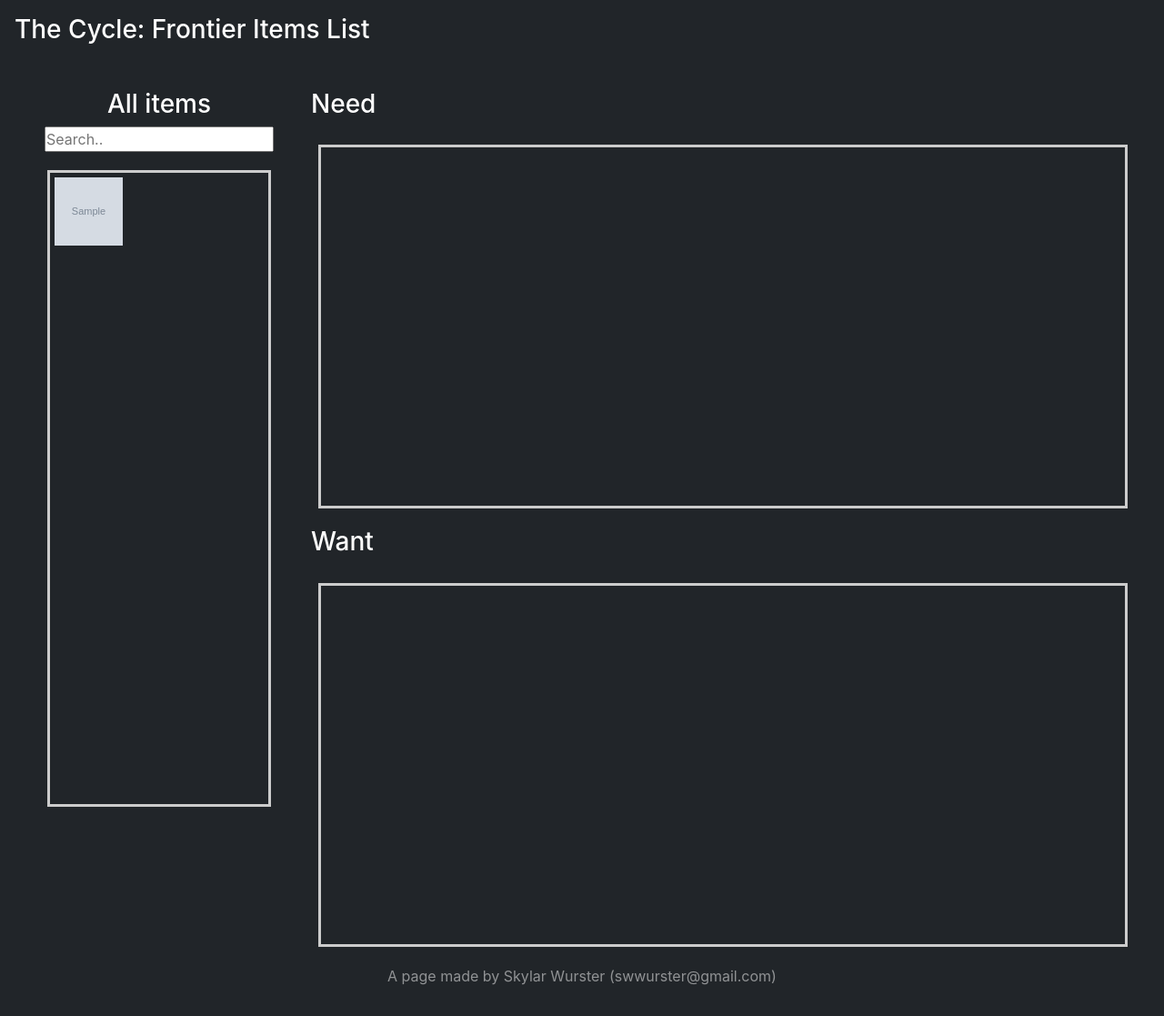
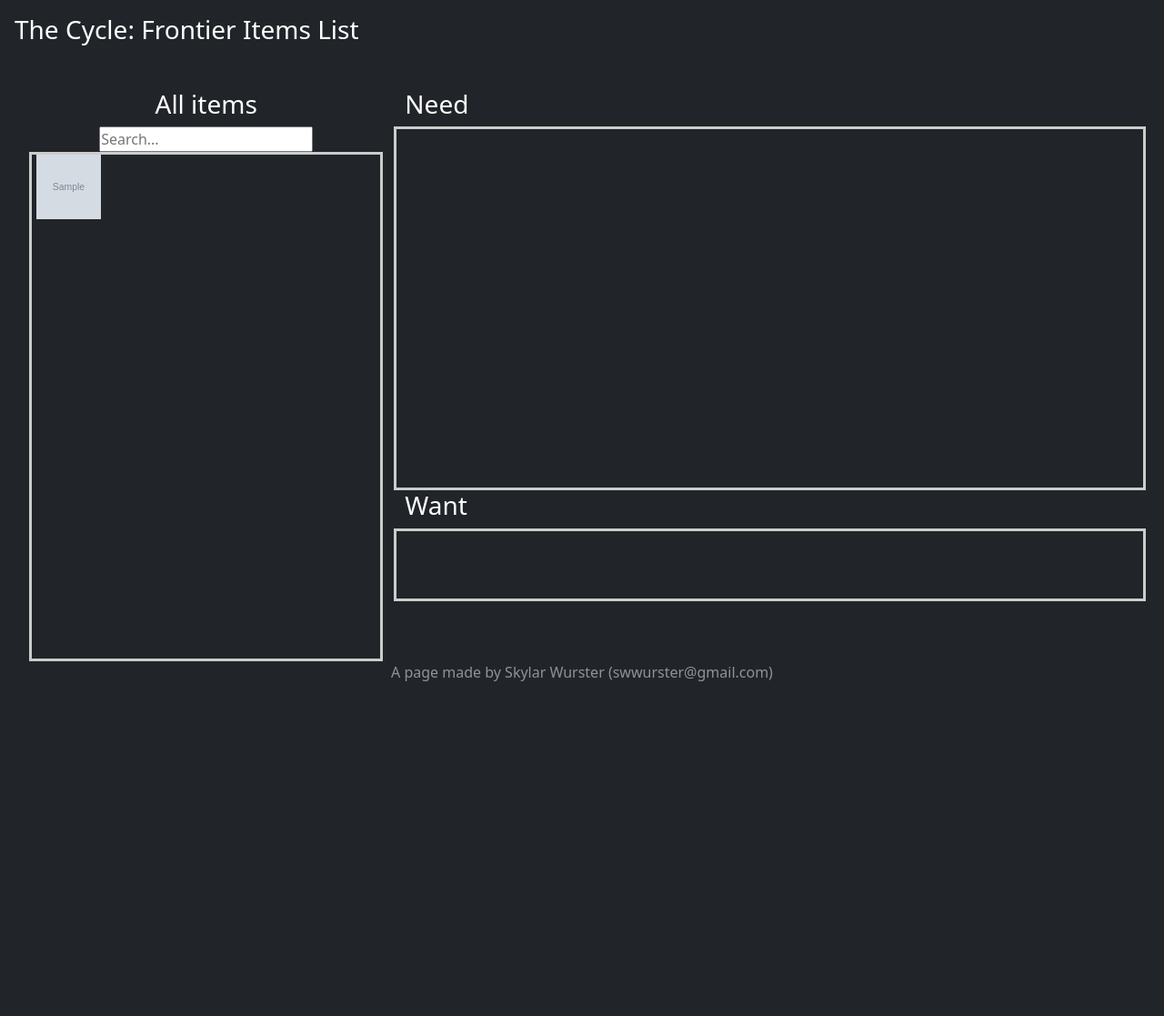
Before and after one commit to skywolf829/TheCycleFrontierItemTracker, a Flask app: template templates/index.html in a window 1280 px wide. Shown: the whole page at 91% size. After the commit the page ends 749 px from the top, so only its background shows below. Run offline with Flask 2, Linux system fonts and the light colour scheme; the template is opened without the code that fills it: most values are stand-ins (such as "Sample title", 1, 10 or a date in 2020); grey boxes marked "Sample" are stand-in pictures; some libraries are stand-ins or nearby versions.

Commit message:
Updates grids

```diff
--- a/static/css/style.css
+++ b/static/css/style.css
@@ -2,33 +2,44 @@
     margin: 0;
     padding: 0;
     box-sizing: border-box;
+    font-family: Refinery, ui-sans, system-ui, Helvetica, Arial, sans-serif;
 }
 
 body {
-    font-family: -apple-system, BlinkMacSystemFont, 'Segoe UI', Roboto, Oxygen, Ubuntu, Cantarell, 'Open Sans', 'Helvetica Neue', sans-serif;
-    font-size: 16px;
     background-color: #fff;
     overflow: hidden;
 }
 
-.box {
+.need-box {
     border: solid 3px #ccc;
-    height: 400px;
+    height: 50vh;
     /* align items in the box */
     display: grid;
-    overflow: auto;
-    flex-direction: column;
-    flex-wrap: wrap;
+    grid-template-columns: repeat(2, 1fr);
+    overflow: scroll;
+    gap: 10px;
+}
+
+.want-box {
+    border: solid 3px #ccc;
+    height: 10vh;
+    /* align items in the box */
+    display: grid;
+    grid-template-columns: repeat(2, 1fr);
+    overflow: scroll;
+    gap: 10px;
 }
 
 .items-box {
     border: solid 3px #ccc;
-    height: 700px;
-    /* align items in the box */
     display: grid;
-    overflow: auto;
-    flex-direction: column;
-    flex-wrap: wrap;
+    grid-template-columns: repeat(auto-fill, 5.5vw);
+    grid-template-rows: repeat(auto-fill, 5.5vw);
+    grid-auto-flow: row;
+    overflow: scroll;
+    gap: 0px;
+    height: 70vh;
+    justify-content: space-evenly;
 }
 
 
@@ -37,11 +48,8 @@
 }
 
 .item {
-    height: 75px;
-    width: 75px;
-    flex: 0 0 0;
-    margin: 5px;
-
+    height: 5.5vw;
+    width: 5.5vw;
     /*background-color: #F0DB4F; */
 
 }
--- a/templates/index.html
+++ b/templates/index.html
@@ -24,10 +24,11 @@
         <br>
           <main class="px-3">
             <div class="row">
-              <div class="col-3">
+              <div class="col-4">
                 <h3 align="center">All items</h3>
-                <input type="text" id="searchInput" onkeyup="searchItems()" placeholder="Search..">
-                <div id="all_items_container" class="items-box flex-container">
+                <input type="text" id="searchInput" onkeyup="searchItems()" placeholder="Search...">
+                <br>
+                <div id="all_items_container" class="items-box">
                 {% for item in items_list: %}
                   <img src= {{ url_for('static', filename=item['image_src']) }}
                   title= "{{ item['name'] }}"
@@ -37,14 +38,14 @@
                 {% endfor %}
                 </div>
               </div>
-              <div class="col-9">
+              <div class="col-8">
                 <div class="row">
                   <h3 align="left">Need</h3>
-                  <div id="need_items" class="box flex-container"></div>
+                  <div id="need_items" class="need-box"></div>
                 </div>
                 <div class="row">
                   <h3 align="left">Want</h3>
-                  <div id="want_items" class="box flex-container"></div>
+                  <div id="want_items" class="want-box"></div>
                 </div>
               </div>
             </div>
@@ -60,15 +61,13 @@
             var dragging = false;
 
             function searchItems(){
-              var input, filter, ul, li, a, i, txtValue;
+              var input, filter, i, txtValue;
               input = document.getElementById('searchInput');
               filter = input.value.toUpperCase();
-              item_container = document.getElementById("all_items_container");
-              items = item_container.getElementsByTagName('div');
 
               // Loop through all list items, and hide those who don't match the search query
               for (i = 0; i < items.length; i++) {
-                txtValue= items[i].id
+                txtValue = items[i].id;
                 if (txtValue.toUpperCase().indexOf(filter) > -1) {
                   items[i].style.display = "";
                 } else {
@@ -89,21 +88,21 @@
 
 
             /* drop targets */
-            const boxes = document.querySelectorAll('.box');
-            const boxes2 = document.querySelectorAll('.items-box');
+            const need_box = document.querySelectorAll('.need-box');
+            const want_box = document.querySelectorAll('.want-box');
 
-            boxes.forEach(box => {
+            need_box.forEach(box => {
                 box.addEventListener('dragenter', dragEnter)
                 box.addEventListener('dragover', dragOver);
                 box.addEventListener('dragleave', dragLeave);
                 box.addEventListener('drop', drop);
             });
-            //boxes2.forEach(box => {
-            //  box.addEventListener('dragenter', dragEnter)
-            //  box.addEventListener('dragover', dragOver);
-            //  box.addEventListener('dragleave', dragLeave);
-            //  box.addEventListener('drop', drop);
-            //});
+            want_box.forEach(box => {
+                box.addEventListener('dragenter', dragEnter)
+                box.addEventListener('dragover', dragOver);
+                box.addEventListener('dragleave', dragLeave);
+                box.addEventListener('drop', drop);
+            });
 
 
             function dragEnter(e) {
@@ -149,16 +148,54 @@
               need_items = document.getElementById("need_items");
 
               const new_item = document.createElement("div");
-              new_item.classList.add("form-row")
-              new_item.innerHTML = "<img width='75' height='75'" +
-                " src=" + original_item.src + " />";
+              new_item.classList.add("form-row");
+              new_item.classList.add("row");
+              new_item.style.display = "grid";
+              //new_item.style.flexDirection = "column";
+              new_item.style.gridTemplateColumns = "10vh 10vw 4vw 5vw 4vw";
+              //new_item.style.gridAutoRows = "10vh";
+              new_item.style.gridGap = "0vh";
+              new_item.style.height = "10vh";
+              //new_item.style.width = "20vw";
+              new_item.style.justifyContent = "center";
+              new_item.style.textAlign = "center";
+              new_item.style.alignItems = "center";
 
-              new_item.innerHTML += original_item.id;
+              const new_item_img_div = document.createElement("img");
+              //new_item_img_div.style.maxWidth = "100%";
+              new_item_img_div.src = original_item.src;
+              //new_item_img_div.style.display = "block";
+              new_item_img_div.style.height = "10vh";
+              new_item_img_div.style.width = "10vh";
 
-              new_item.innerHTML += '<input width="50px" type="number" step="1" max="50" value="0" name="current" class="quantity-field">';
-              new_item.innerHTML += " / ";
-              new_item.innerHTML += '<input width="50px" type="number" step="1" max="50" value="0" name="total" class="quantity-field">';
 
+              const new_item_name_div = document.createElement("div");
+              //new_item_name_div.style.width = "20%";
+              //new_item_name_div.style.fontSize = "1.5vw";
+              new_item_name_div.style.justifyContent = "center";
+              new_item_name_div.style.textAlign = "center";
+              new_item_name_div.innerHTML += original_item.id;
+
+              const first_buttons_div = document.createElement("div");
+              //first_buttons_div.style.width = "25%";
+              first_buttons_div.innerHTML += '<button class="button add-button">+</button>';
+              first_buttons_div.innerHTML += '<button class="button subtract-button">-</button>';
+
+              const fraction_div = document.createElement("div");
+              //fraction_div.style.width = "10%";
+              fraction_div.style.fontSize = "3vw";
+              fraction_div.innerHTML += '  1&frasl;8  ';
+
+              const second_buttons_div = document.createElement("div");
+              //second_buttons_div.style.width = "25%";
+              second_buttons_div.innerHTML += '<button class="button add-button">+</button>';
+              second_buttons_div.innerHTML += '<button class="button subtract-button">-</button>';
+
+              new_item.appendChild(new_item_img_div);
+              new_item.appendChild(new_item_name_div);
+              new_item.appendChild(first_buttons_div);
+              new_item.appendChild(fraction_div);
+              new_item.appendChild(second_buttons_div);
               need_items.appendChild(new_item);
             }
             function add_item_to_want(original_item){
```
Also changed, not shown: other parts of static/css/style.css (+26 -0 lines).
